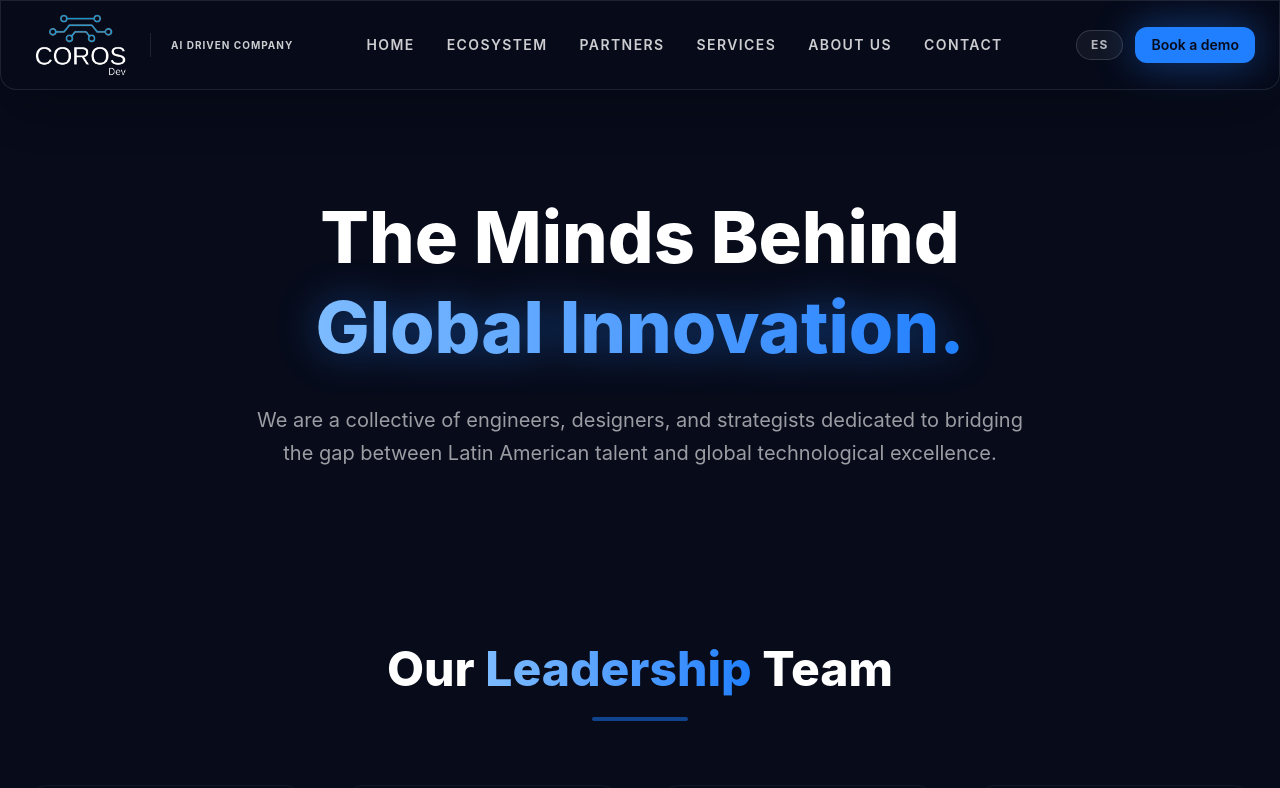
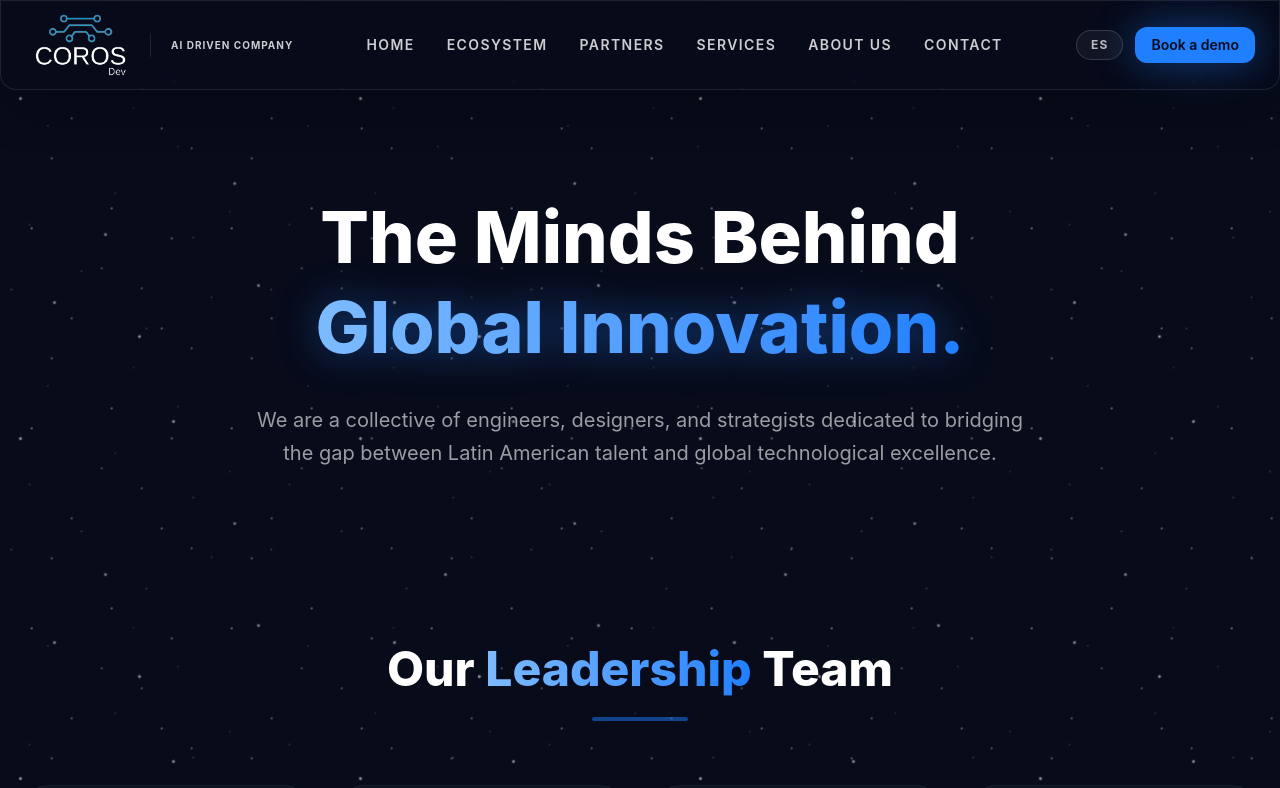
Before and after one commit to CorosDev/corosdev-platform-vue, a Nuxt app: page /about in a window 1280 px wide. Shown: the top 788 px of the page. Built offline with nearby package versions, Linux system fonts and the light colour scheme.

Commit message:
fix: correccion de stacking context en default.vue para estrellas y globo 3D

```diff
--- a/app/components/BackgroundStars.vue
+++ b/app/components/BackgroundStars.vue
@@ -24,7 +24,7 @@
 .stars {
   position: fixed;
   inset: 0;
-  z-index: -10;
+  z-index: -1;
   overflow: hidden;
   contain: strict;
   pointer-events: none;
--- a/app/layouts/default.vue
+++ b/app/layouts/default.vue
@@ -2,7 +2,7 @@
 
 <template>
   <div
-    class="flex min-h-screen flex-col overflow-x-hidden bg-brand-900 text-white antialiased selection:bg-neon-500 selection:text-brand-900"
+    class="flex min-h-screen flex-col overflow-x-hidden bg-transparent text-white antialiased selection:bg-neon-500 selection:text-brand-900"
   >
     <BackgroundStars />
 
```
